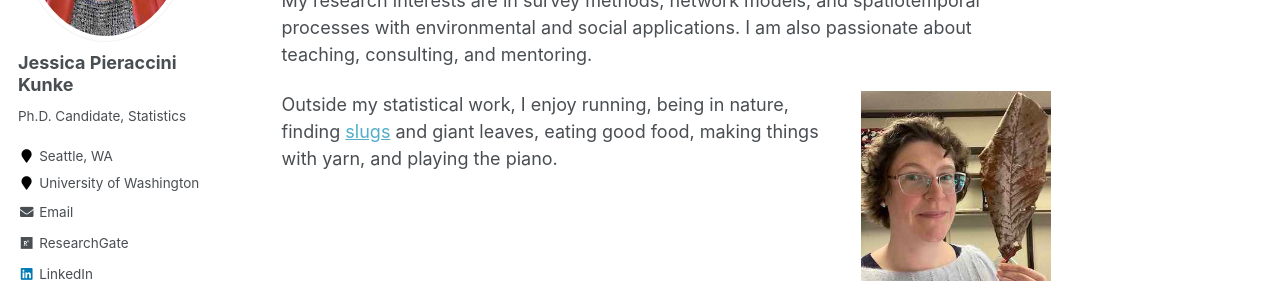
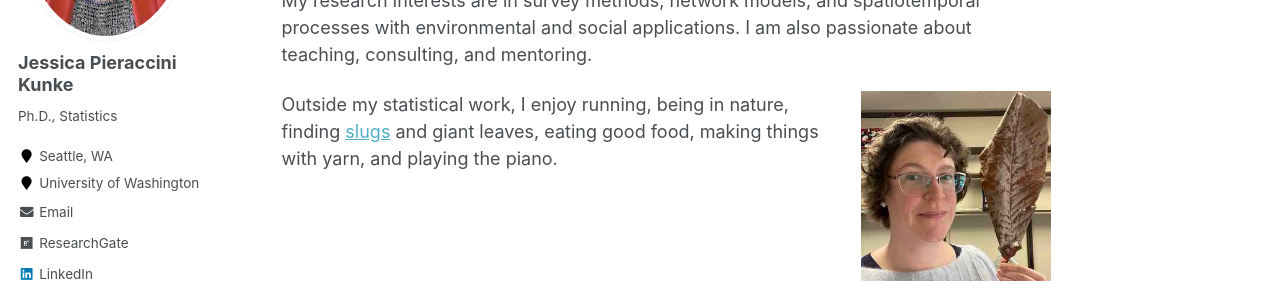
Before and after one commit to jpierkunke/jpierkunke.github.io, a Jekyll site: the page built from _pages/about.md, in a window 1280 px wide. Shown: the part 305-601 px from the top of the page. Built offline with Jekyll 4.4.1, drawn with Linux system fonts in a browser that asks for light colours; some web fonts are replaced.

Commit message:
Update _config.yml
Update from PhD candidate to PhD

```diff
--- a/_config.yml
+++ b/_config.yml
@@ -82,7 +82,7 @@ analytics:
 author:
   name             : "Jessica Pieraccini Kunke"
   avatar           : "JessKunke_profile.jpg"
-  bio              : "Ph.D. Candidate, Statistics"
+  bio              : "Ph.D., Statistics"
   location         : "Seattle, WA"
   employer         : "University of Washington"
   github           : "jpierkunke"
```
